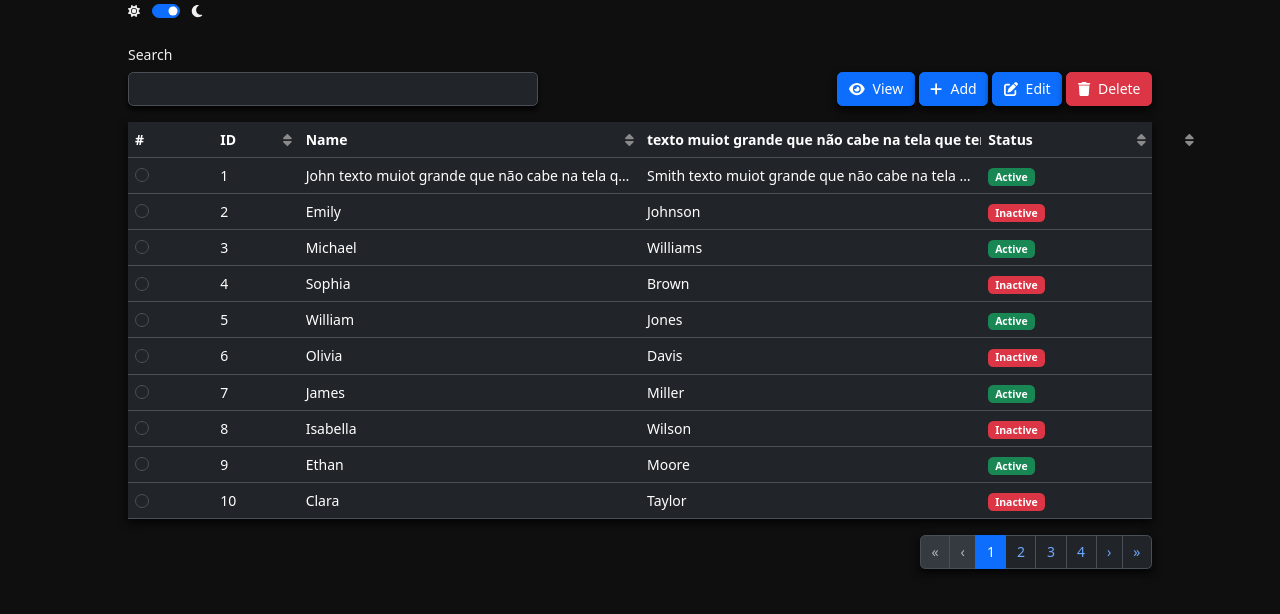
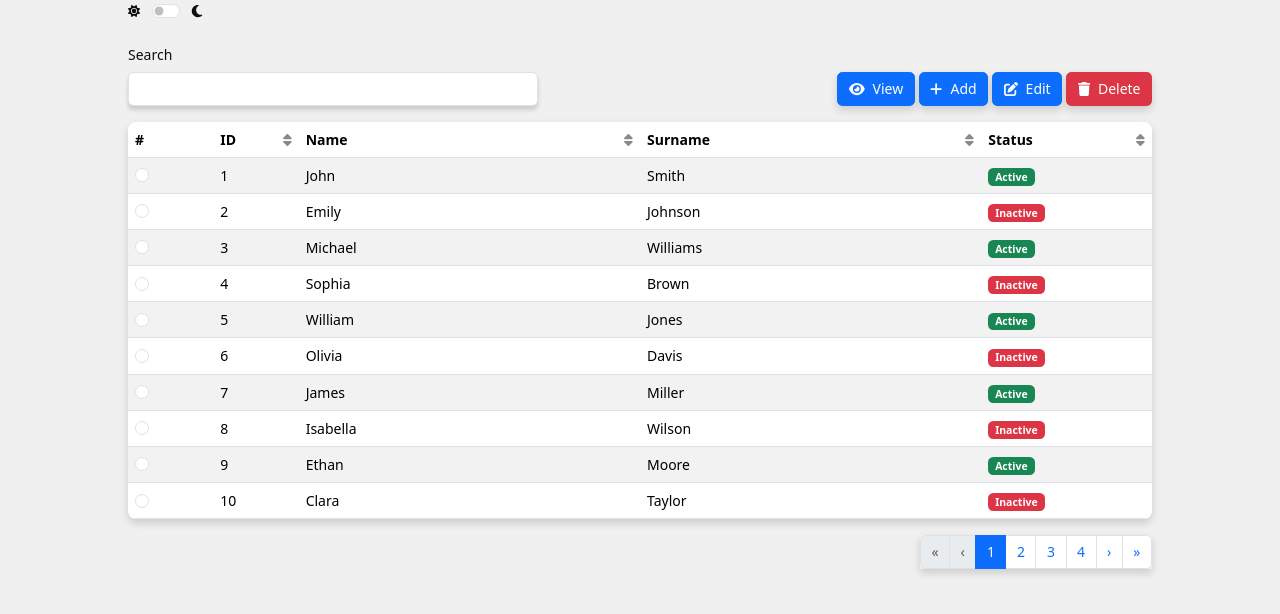
Before and after one commit to mateusargento/tabela-com-paginacao-pesquisa-ordenacao, a React (Vite) app: page / in a window 1280 px wide. Shown: the top 614 px of the page. Built offline with nearby package versions, Linux system fonts and the light colour scheme.

Commit message:
add "th" tag formatting and add responsive style

```diff
--- a/src/components/TableComponent/TableAdditionalComponents.tsx
+++ b/src/components/TableComponent/TableAdditionalComponents.tsx
@@ -8,8 +8,9 @@ export type ButtonActionType = {
   handleButtonAction: (action: 'add' | 'edit' | 'delete' | 'view') => void
   type: 'add' | 'delete' | 'edit' | 'view'
   variant: string
+  disabled?: boolean
 }
-export function ButtonAction({ handleButtonAction, type, variant }: ButtonActionType) {
+export function ButtonAction({ disabled, handleButtonAction, type, variant }: ButtonActionType) {
   let icon: IconDefinition
   switch (type) {
     case 'add':
@@ -30,7 +31,7 @@ export function ButtonAction({ handleButtonAction, type, variant }: ButtonAction
   }
 
   return (
-    <Button variant={variant} onClick={() => handleButtonAction(type)} className={style.button}>
+    <Button variant={variant} onClick={() => handleButtonAction(type)} className={style.button} disabled={disabled ?? false}>
       <FontAwesomeIcon icon={icon}
         className={style.buttonsIcon}
       />
@@ -53,7 +54,6 @@ export function ModalComponent(
 ) {
   return (
     <div>
-      {/* Modal */}
       <Modal show={isModalOpen} onHide={() => setIsModalOpen(false)} data-bs-theme={theme}>
         <Modal.Header closeButton>
           <Modal.Title>
@@ -102,7 +102,7 @@ export function PaginationItems({
     if (dataFormatted.length <= 0) return []
 
     let paginationItems: Array<JSX.Element> = []
-    //Divide a quantidade de dados pelo linhas por página na tabela
+    //Divide a quantidade de dados por linhas por página na tabela
     const totalPages: number = Math.ceil((dataFormatted.length / rowsPerPage))
 
     // Gera os botões da paginação
@@ -152,6 +152,15 @@ export type TableHeadParams = {
   title: string,
 }
 export function TableHead({ columnKey, columnSize, handleSort, sortColumn, title }: TableHeadParams) {
+  /*
+    O parâmetro "columnSize" é formado por "col-1", "col-2" assim por diante até o número 12
+    A variável "columnSizeWidth" recebe o valor que vem depois do termo "col-" que é multiplicado por 10 na variável "maxStringSize", formando um limitador de caracteres.
+    Se o número de caracteres enviado no parâmetro "title" ultrapassar o limite do cálculo anterior, faz uma quebra na string e acrescente reticências (...) ao final
+  */
+  const columnSizeWidth = parseInt(columnSize.split('-')[1])
+  const maxStringSize = 10 * columnSizeWidth
+  const titleFormatted = title.length > maxStringSize ? `${title.substring(0, maxStringSize)}...` : title
+
   return (
     <th
       className={columnSize}
@@ -160,7 +169,7 @@ export function TableHead({ columnKey, columnSize, handleSort, sortColumn, title
     >
       <div className={style.tableThContent}>
         {/* Title */}
-        {title}
+        {titleFormatted}
 
         {/* Icons */}
         <div className={style.tableThIcons} style={columnKey == '#' ? { opacity: 0 } : { opacity: 1 }}>
--- a/src/components/TableComponent/TableComponent.module.css
+++ b/src/components/TableComponent/TableComponent.module.css
@@ -1,4 +1,5 @@
 :root {
+    --contentWidthMobile: 90%;
     --contentWidth: 80%;
     --backgroundColorLight: #f0f0f0;
     --fontColorLight: #0f0f0f;
@@ -23,7 +24,7 @@ main {
 }
 
 .content {
-    width: var(--contentWidth);
+    width: var(--contentWidthMobile);
     display: flex;
     flex-direction: column;
     gap: calc(var(--gap) * 4);
@@ -38,12 +39,13 @@ main {
 
 /* ---- Inputs ---- */
 .inputsContent {
-    display: grid;
-    grid-template-columns: calc(var(--contentWidth) / 2) auto;
-    align-items: flex-end;
+    display: flex;
+    flex-direction: column;
+    justify-content: space-between;
+    gap: 8px;
 }
 
-.searchInput{
+.searchInput {
     box-shadow: 0px 4px 4px light-dark(#0f0f0f28, #040404);
 }
 
@@ -51,7 +53,8 @@ main {
 /* ---- Buttons ---- */
 .buttonContent {
     height: min-content;
-    display: flex;
+    display: grid;
+    grid-template-columns: auto auto auto auto;
     justify-content: flex-end;
     gap: var(--gap);
 }
@@ -76,22 +79,31 @@ main {
 
 .tableThContent {
     display: flex;
-    justify-content: space-between;
+    align-items: flex-start;
+    justify-content: center;
+    flex-direction: column;
 }
 
 .tableThIcons {
     display: flex;
+    padding-top: 4px;
     justify-content: center;
 }
 
 .tableThIconsSortIcon {
-    position: absolute;
-    transition: 0.3s;
-    margin: 4px 0 0 -8px;
     transition: 0.2s;
 }
 
-th, td {
+.tableThIconsSortIcon:nth-child(2) {
+    margin-left: -9px;
+}
+
+.tableThIconsSortIcon:last-child {
+    margin-left: -8.4px;
+}
+
+th,
+td {
     white-space: nowrap;
     overflow: hidden;
     text-overflow: ellipsis;
@@ -128,3 +140,31 @@ th, td {
 .modalFormLabel {
     color: light-dark(var(--fontColorLight), var(--fontColorDark));
 }
+
+/* ---- Desktop Version ---- */
+@media only screen and (min-width: 1024px) {
+    .content {
+        width: var(--contentWidth);
+    }
+
+    /* ---- Inputs ---- */
+    .inputsContent {
+        display: grid;
+        grid-template-columns: calc(var(--contentWidth) / 2) auto;
+        align-items: flex-end;
+        gap: none;
+    }
+
+    /* ---- Buttons ---- */
+    .buttonContent {
+        display: flex;
+        justify-content: flex-end;
+    }
+
+    /* ---- Table ---- */
+    .tableThContent {
+        display: flex;
+        justify-content: space-between;
+        flex-direction: row;
+    }
+}
--- a/src/components/TableComponent/index.tsx
+++ b/src/components/TableComponent/index.tsx
@@ -15,26 +15,26 @@ export default function TableComponent() {
 
   const [inputs, setInputs] = useState<any>(inputsObject)
   const [searchInput, setSearchInput] = useState<string>('')
-  const [theme, setTheme] = useState<'dark' | 'light'>('dark')
+  const [theme, setTheme] = useState<'dark' | 'light'>('light')
   const [rowsPerPage, _____] = useState<number>(10)
   const toastTheme = theme == 'dark' ? { style: { background: '#212529', color: '#f0f0f0' } } : {}
   // ---- Table ----
   const [data, _] = useState<any[]>(json) // Guarda o dado original vindo por JSON
   const [dataKeys, __] = useState<string[]>(Object.keys(json[0]))
   const [dataFormatted, setDataFormatted] = useState<any[]>(json) // Guarda o dado manipulado por filtro, ordenação ou paginação
-  const [selectedIndex, setSelectedIndex] = useState<number | undefined>()
+  const [selectedIndex, setSelectedIndex] = useState<number | undefined>() // Linha selecionada na tabela
   const [sortColumn, setSortColumn] = useState<{ column: string, orderBy: 'asc' | 'desc' }>({
     column: '', orderBy: 'desc',
   })
   const [tableData, setTableData] = useState<any[]>([]) // O que é mostrado na tabela
-  const [tableStyleType, ___] = useState<string>('d-flex flex-wrap')
+  const [tableStyleType, ___] = useState<string>('d-flex')
   // ---- Modal ----
   const [isModalOpen, setIsModalOpen] = useState<boolean>(false)
   const [modalData, setModalData] = useState<{
     title: string, isAllInputsDisabled: boolean, isConfirmButtonDisabled: boolean,
   }>({ title: '', isAllInputsDisabled: false, isConfirmButtonDisabled: false, })
   // ---- Pagination ----
-  const [currentPage, setCurrentPage] = useState<number>()
+  const [currentPage, setCurrentPage] = useState<number>(1)
 
 
   useEffect(() => {
@@ -58,7 +58,7 @@ export default function TableComponent() {
           setInputs((value: any) => { return { ...value, [key]: '' } })
         })
 
-        // Desmarca o "input radio" selecionado, caso haja, antes de trocar de página
+        // Desmarca o "input radio" selecionado, caso haja, antes de abrir o modal
         const inputsRadio: any = document.querySelectorAll('input[type=radio]')
         if (inputsRadio.length > 0) {
           for (let i = 0; i < inputsRadio.length; i++) {
@@ -69,7 +69,7 @@ export default function TableComponent() {
         }
         break
       case 'edit':
-        // Não permite continuar sem que nenhuma linha da tabela tenha sido selecionada
+        // Não permite continuar sem que alguma linha da tabela tenha sido selecionada
         if (selectedIndex == undefined) {
           toast.error('Choose a row to edit',
             { ...toastTheme, icon: '⚠️', }
@@ -89,7 +89,7 @@ export default function TableComponent() {
         })
         break
       case 'delete':
-        // Não permite continuar sem que nenhuma linha da tabela tenha sido selecionada
+        // Não permite continuar sem que alguma linha da tabela tenha sido selecionada
         if (selectedIndex == undefined) {
           toast.error('Choose a row to delete',
             { ...toastTheme, icon: '⚠️', }
@@ -109,7 +109,7 @@ export default function TableComponent() {
         })
         break
       case 'view':
-        // Não permite continuar sem que nenhuma linha da tabela tenha sido selecionada
+        // Não permite continuar sem que alguma linha da tabela tenha sido selecionada
         if (selectedIndex == undefined) {
           toast.error('Choose a row to view',
             { ...toastTheme, icon: '⚠️', }
@@ -149,17 +149,17 @@ export default function TableComponent() {
     }
 
     /*
-      Separa os registros em páginas
+      Separa os registros para cada página
 
       Exemplo:
       A variável "page" define a página solicitada, que neste exemplo é igual a 2
-      A variável "rowsPerPage" é igual a 10.
+      A variável "rowsPerPage", neste exemplo é igual a 10.
       A variável "firstRowIndex" terá o valor ((10 * 2) - 10) = 10
       A variável "lastRowIndex" terá o valor ((10 * 2)) = 20
       A função slice separa os dados entre os indexs 10 e 20 que resultará nos indexs 10 ao 19 como resultado
     */
     const firstRowIndex: number = ((rowsPerPage * page) - rowsPerPage)
-    const lastRowIndex: number = ((rowsPerPage * page))
+    const lastRowIndex: number = (rowsPerPage * page)
 
     const result: any[] = dataFormatted.slice(firstRowIndex, lastRowIndex)
     setTableData(result)
@@ -170,6 +170,7 @@ export default function TableComponent() {
   function handleSearch(searchValue: string): void {
     if (data.length <= 0) return
     handlePagination(1)
+    // Se o input de pesquisa não tiver caracteres, mostra o resultado inicial
     if (searchValue == '') {
       setDataFormatted(data)
       setTableData(data.slice(0, 10))
@@ -195,7 +196,7 @@ export default function TableComponent() {
 
 
   function handleSelectTableRow(index: number): void {
-    // Set for enviado o id corretamente
+    // Se não for enviado o index corretamente
     if (index < 0) return
 
     // Seleciona a linha
@@ -207,12 +208,12 @@ export default function TableComponent() {
   function handleTheme(): void {
     let main: HTMLElement = document.getElementsByTagName('main')[0]
 
-    // Muda a cor do que não é do Bootstrap
-    main.style.colorScheme !== 'light'
-      ? main.style.colorScheme = 'light'
-      : main.style.colorScheme = 'dark'
+    // Muda o tema (as cores) do que não é do Bootstrap
+    main.style.colorScheme !== 'dark'
+      ? main.style.colorScheme = 'dark'
+      : main.style.colorScheme = 'light'
 
-    // Muda o tema do Bootstrap
+    // Muda o tema (as cores) do Bootstrap
     setTimeout(() => {
       setTheme((value) => value !== 'light' ? 'light' : 'dark')
     }, 15);
@@ -295,8 +296,8 @@ export default function TableComponent() {
         </div>
 
         {/* Table */}
-        <div className={style.table}>
-          <Table hover style={{ marginBottom: 0 }} >
+        <div className={style.table} style={{ borderRadius: '8px' }}>
+          <Table responsive hover striped style={{ marginBottom: 0 }} >
             <thead>
               <tr className={tableStyleType}>
                 <TableHead
@@ -321,7 +322,7 @@ export default function TableComponent() {
                   sortColumn={sortColumn}
                 />
                 <TableHead
-                  title='texto muiot grande que não cabe na tela que tem espaço para mostrar o texto'
+                  title='Surname'
                   columnKey='surname'
                   columnSize='col-4'
                   handleSort={handleSort}
@@ -343,16 +344,16 @@ export default function TableComponent() {
                   return (
                     <tr className={tableStyleType} onClick={() => handleSelectTableRow(index)} key={index}>
                       <TableDataInput index={index} columnSize={'col-1'} />
-                      <TableData columnSize={'col-1'} >
+                      <TableData columnSize={'col-1'}>
                         {item.id}
                       </TableData>
-                      <TableData columnSize={'col-4'} >
+                      <TableData columnSize={'col-4'}>
                         {item.name}
                       </TableData>
-                      <TableData columnSize={'col-4'} >
+                      <TableData columnSize={'col-4'}>
                         {item.surname}
                       </TableData>
-                      <TableData columnSize={'col-2'} >
+                      <TableData columnSize={'col-2'}>
                         {
                           item.status == 'Active'
                             ? <Badge bg='success'>Active</Badge>
@@ -402,9 +403,7 @@ export default function TableComponent() {
                 type='number'
                 id='id'
                 className={style.modalFormInput}
-                // value={idInput}
                 value={inputs.id}
-                // onChange={(e) => setIDInput(parseInt(e.target.value))}
                 onChange={(e) => setInputs((value: any) => { return { ...value, ['id']: parseInt(e.target.value) } })}
                 disabled
               />
@@ -419,9 +418,7 @@ export default function TableComponent() {
                 type='text'
                 id='name'
                 className={style.modalFormInput}
-                // value={nameInput}
                 value={inputs.name}
-                // onChange={(e) => setNameInput(e.target.value)}
                 onChange={(e) => setInputs((value: any) => { return { ...value, ['name']: e.target.value } })}
                 disabled={modalData.isAllInputsDisabled}
               />
@@ -436,9 +433,7 @@ export default function TableComponent() {
                 type='text'
                 id='surname'
                 className={style.modalFormInput}
-                // value={surnameInput}
                 value={inputs.surname}
-                // onChange={(e) => setSurnameInput(e.target.value)}
                 onChange={(e) => setInputs((value: any) => { return { ...value, ['surname']: e.target.value } })}
                 disabled={modalData.isAllInputsDisabled}
               />
@@ -452,9 +447,7 @@ export default function TableComponent() {
               <Form.Select
                 id='status'
                 className={style.modalFormInput}
-                // value={statusInput}
                 value={inputs.status}
-                // onChange={(e) => setStatusInput(e.target.value as 'Active' | 'Inactive')}
                 onChange={(e) => setInputs((value: any) => { return { ...value, ['status']: e.target.value } })}
                 disabled={modalData.isAllInputsDisabled}
               >
--- a/src/main.tsx
+++ b/src/main.tsx
@@ -5,7 +5,7 @@ import { Toaster } from 'react-hot-toast'
 
 ReactDOM.createRoot(document.getElementById('root')!).render(
   <React.StrictMode>
-    <Toaster position='top-center'/>
+    <Toaster/>
     <App />
   </React.StrictMode>,
 )
--- a/src/mock/mockData.json
+++ b/src/mock/mockData.json
@@ -1,8 +1,8 @@
 [
     {
         "id": 1,
-        "name": "John texto muiot grande que não cabe na tela que tem espaço para mostrar o texto",
-        "surname": "Smith texto muiot grande que não cabe na tela que tem espaço para mostrar o texto",
+        "name": "John",
+        "surname": "Smith",
         "status": "Active"
     },
     {
```
